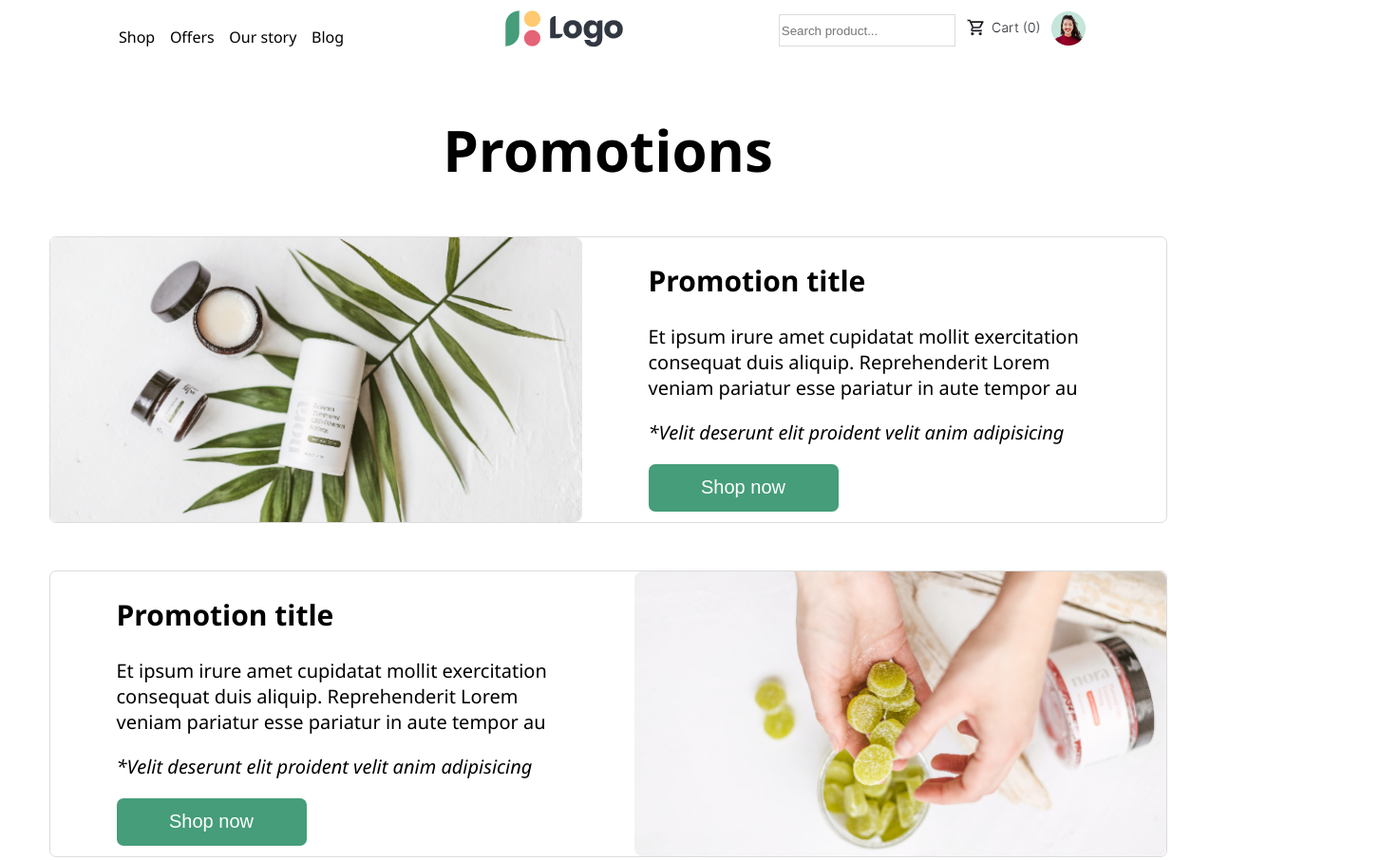
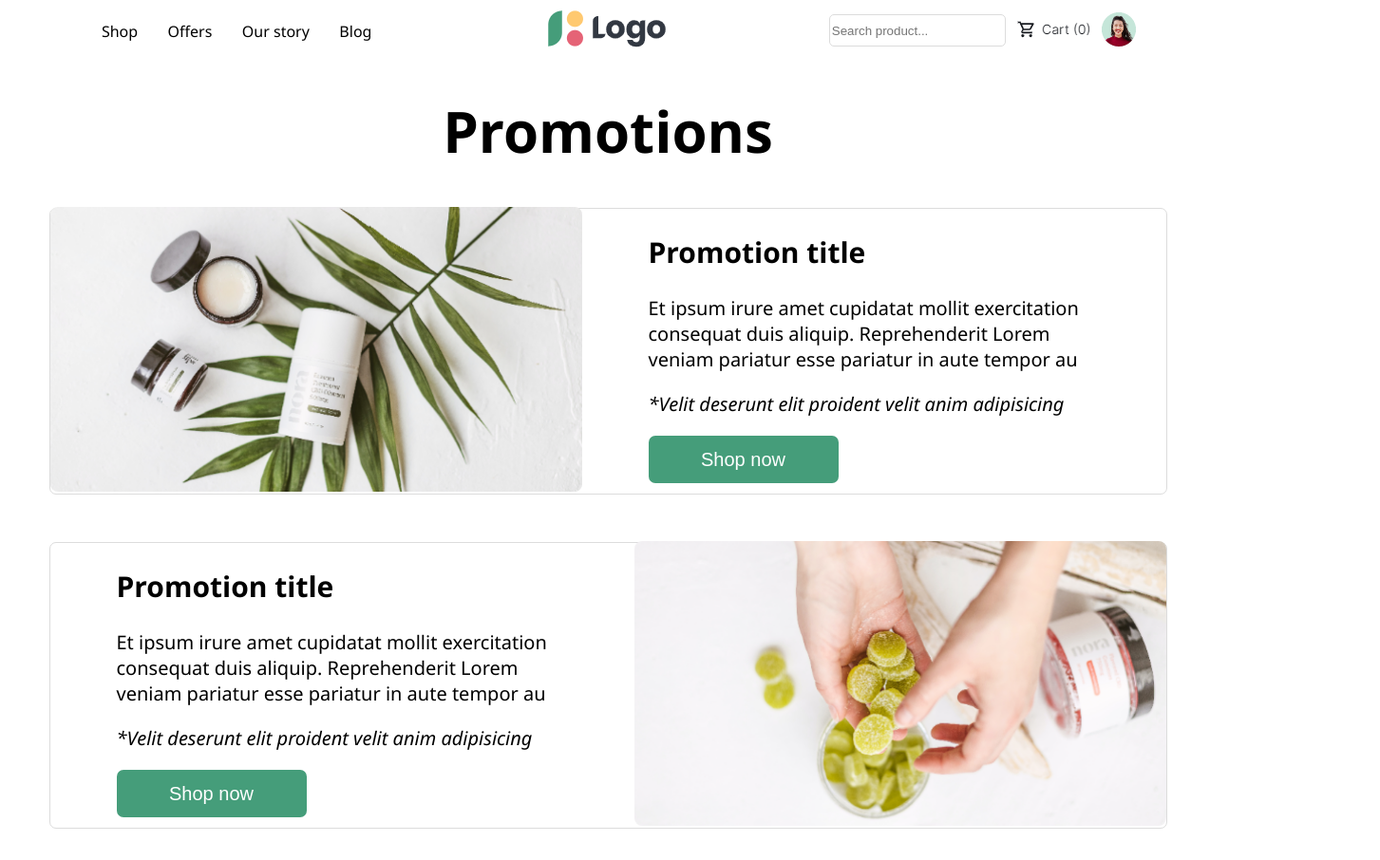
Before and after one commit to HaThiPhuongLinh/ThuongKy1_Web, a plain HTML site: page Logo_Web.html in a window 1280 px wide. Shown: the top 906 px of the page at 95% size, 1453 px wide, since content can reach past the window. Drawn offline with Linux system fonts and the light colour scheme.

Commit message:
finish bai TK1

```diff
--- a/Logo_Web.html
+++ b/Logo_Web.html
@@ -8,45 +8,53 @@
     <title>Logo</title>
 </head>
 <style>
-    #wrapped {
+    #wrapper {
         display: flex;
         flex-direction: column;
         font-family: 'Segoe UI', Tahoma, Geneva, Verdana, sans-serif;
     }
+
     #menu {
         display: flex;
         justify-content: space-around;
     }
+
     #left_menu {
         display: flex;
-        width: 20%;
+        width: 25%;
         justify-content: space-around;
-        margin-top: 20px;
-        margin-left: 30px;
+        align-items: center;
     }
+
     #right_menu {
         display: flex;
-        margin-right: 50px;
+        width: 25%;
     }
-    #wrapped2 {
+
+    #center {
+        flex-direction: column;
+        align-items: center;
         display: flex;
-        justify-content: center;
-        margin-top: 50px;
-        font-family: 'Segoe UI', Tahoma, Geneva, Verdana, sans-serif;
     }
+
     #item {
         display: flex;
         justify-content: center;
+        align-items: center;
         width: 1175px;
         height: 300px;
         border: 1px solid gainsboro;
         border-radius: 7px;
+        margin-bottom: 50px;
     }
+
     #container {
         width: 620px;
-        margin-left: 70px;
-        margin-right: 50px;
+        height: 300px;
+        font-size: 20px;
+        padding-left: 70px;
     }
+
     #button {
         height: 50px;
         width: 200px;
@@ -56,38 +64,41 @@
         border: none;
         color: white;
     }
+
     #three_picture {
         width: 1175px;
         height: 300px;
         justify-content: center;
         margin-bottom: 135px;
     }
+
     #in_picture {
         padding-left: 635px;
         width: 620px;
         height: 300px;
         font-size: 20px;
-        font-family: 'Segoe UI', Tahoma, Geneva, Verdana, sans-serif;
         margin-top: -300px;
     }
+
     #footer {
-        width: 1445px;
+        width: 100%;
         height: 430px;
         background-color: rgb(29, 33, 40);
         display: flex;
     }
+
     #footer_left {
         display: flex;
         padding-top: 75px;
         width: 60%;
-        font-family: 'Segoe UI', Tahoma, Geneva, Verdana, sans-serif;
     }
+
     #footer_right {
         padding-top: 75px;
         width: 50%;
         padding-left: 250px;
-        font-family: 'Segoe UI', Tahoma, Geneva, Verdana, sans-serif;
     }
+
     #language_box {
         border: 1px solid white;
         background: rgb(49, 49, 51);
@@ -96,15 +107,17 @@
         height: 35px;
         border-radius: 5px;
     }
-    #footer_email{
+
+    #footer_email {
         display: flex;
         width: 435px;
         height: 25px;
         border-radius: 10px;
-            border:1px solid rgb(193, 193, 197);
+        border: 1px solid rgb(193, 193, 197);
         padding-bottom: 30px;
     }
-    #footer_input{
+
+    #footer_input {
         width: 280px;
         height: 50px;
         border-top-left-radius: 10px;
@@ -113,7 +126,8 @@
         font-size: 20px;
         padding-left: 20px;
     }
-    #subscribe_button{
+
+    #subscribe_button {
         height: 55px;
         width: 130px;
         font-size: 15px;
@@ -122,12 +136,14 @@
         border: #459D7A;
         color: white;
     }
+
     p {
         font-size: 20px;
     }
 </style>
+
 <body>
-    <div id="wrapped">
+    <div id="wrapper">
         <div id="menu">
             <div id="left_menu">
                 <div>Shop</div>
@@ -135,56 +151,52 @@
                 <div>Our story</div>
                 <div>Blog</div>
             </div>
-            <div id="logo_menu">
+            <div d="logo_menu">
                 <img src="Image 1.png" alt="">
             </div>
             <div id="right_menu">
                 <div style="margin-top: 7px;">
                     <input type="text" placeholder="Search product..."
-                        style="border: 1px solid gainsboro; height: 30px; width: 180px;">
+                        style="border: 1px solid gainsboro; height: 30px; width: 180px; border-radius: 5px;">
                 </div>
-                <div style="margin-top: 3px;">
+                <div style="margin-top: 5px;">
                     <img src="Button 1.png" alt="">
                 </div>
-                <div style="margin-top: 4px;">
+                <div style="margin-top: 5px;">
                     <img src="Avatar 1.png" alt="">
                 </div>
             </div>
         </div>
-        <div style="text-align: center; margin-top: 60px; font-size: 60px;" ;><b>Promotions</b></div>
-    </div>
-    <div id="wrapped2">
+        <h1 style="text-align: center; font-size: 60px;">Promotions</h1>
+        <div id="center">
             <div id="item">
                 <div>
                     <img src="Image 1 (1).png" alt="" width="560px" height="300px">
                 </div>
                 <div id="container">
-                <h2 style="font-size: 30px;">Promotion title</h2>
+                    <h2>Promotion title</h2>
                     <p>Et ipsum irure amet cupidatat mollit exercitation <br>consequat duis aliquip. Reprehenderit Lorem
                         <br> veniam pariatur esse pariatur in aute tempor au
                     </p>
-                <p id="node1"><i>*Velit deserunt elit proident velit anim adipisicing</i></p>
+                    <p><i>*Velit deserunt elit proident velit anim adipisicing</i></p>
                     <button id="button">Shop now</button>
                 </div>
             </div>
-    </div>
-    <div id="wrapped2">
             <div id="item">
                 <div id="container">
-                <h2 style="font-size: 30px;">Promotion title</h2>
+                    <h2>Promotion title</h2>
                     <p>Et ipsum irure amet cupidatat mollit exercitation <br>consequat duis aliquip. Reprehenderit Lorem
                         <br>
                         veniam pariatur esse pariatur in aute tempor au
                     </p>
-                <p id="node1"><i>*Velit deserunt elit proident velit anim adipisicing</i></p>
+                    <p><i>*Velit deserunt elit proident velit anim adipisicing</i></p>
                     <button id="button">Shop now</button>
                 </div>
                 <div>
                     <img src="Image 1 (2).png" alt="" width="560px" height="300px">
                 </div>
             </div>
-    </div>
-    <div id="wrapped2">
+
             <div id="three_picture">
                 <div>
                     <img src="Image 1 (3).png" alt="">
@@ -193,7 +205,6 @@
                     <h1>Gift for your skin</h1>
                     <p>Enim officia magna ut esse aliquip irure <br> consectetur dolor dolor commodo et. Cupid</p>
                     <button id="button">Shop now</button>
-            </div>
                 </div>
             </div>
             <div id="footer">
@@ -258,6 +269,8 @@
                     </div>
                 </div>
             </div>
+        </div>
+    </div>
 </body>
 
 </html>
```
Lines whose indentation alone changed are shown as unchanged.
